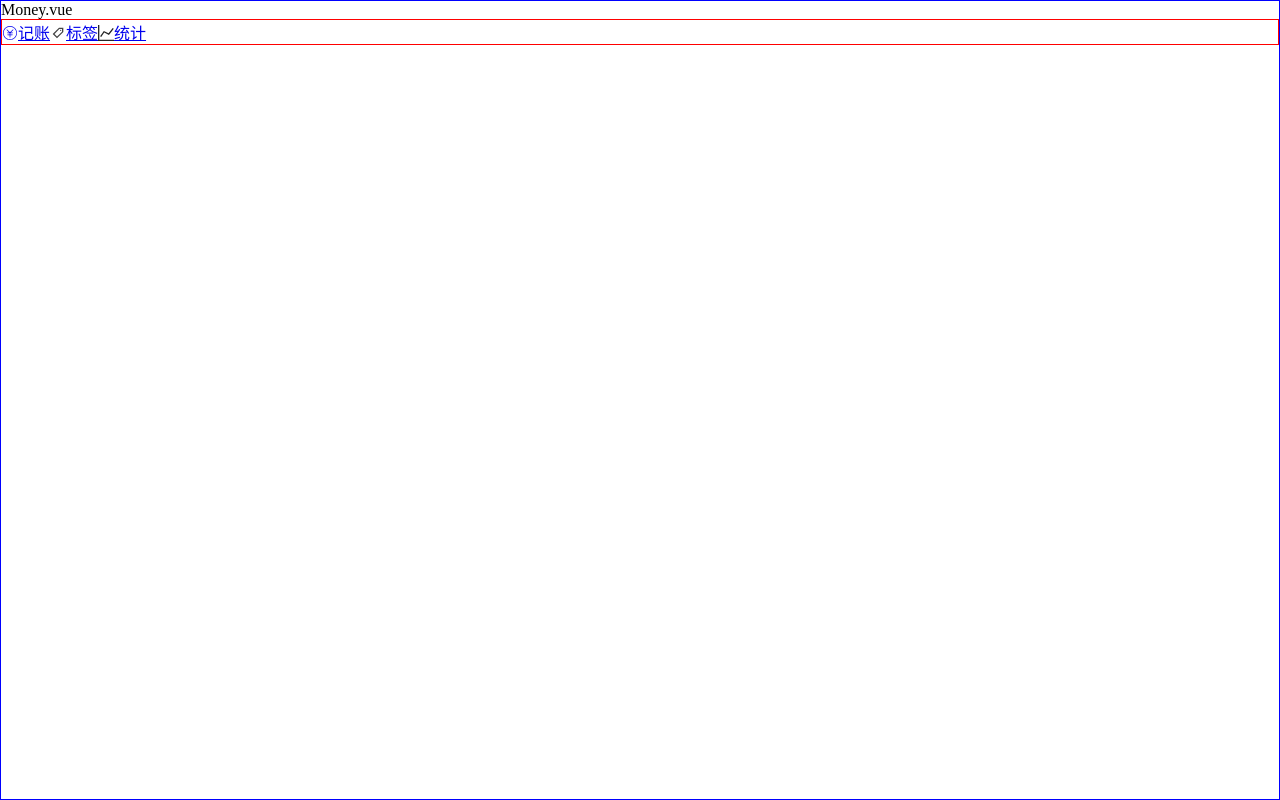
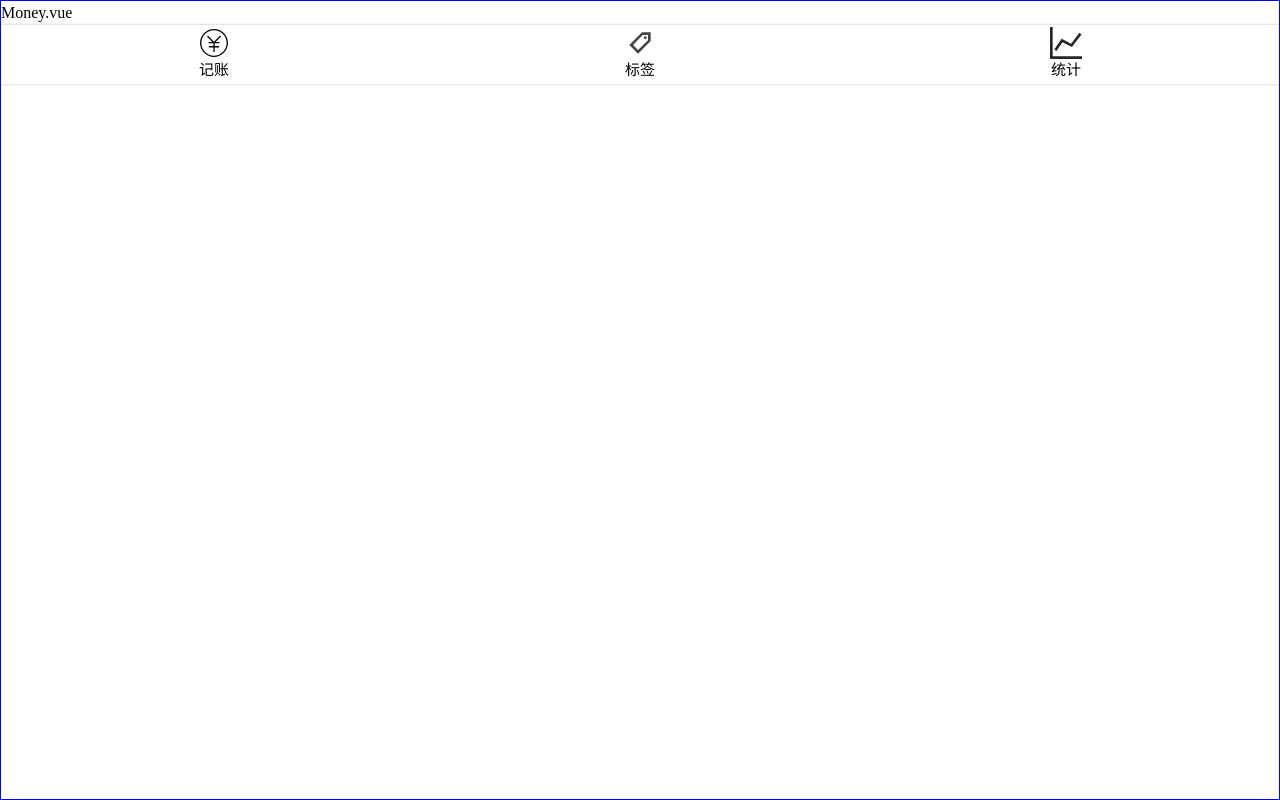
Before and after one commit to Jingweiw99/Mobile-account-book, a Vue app: page /#/money in a window 1280 px wide. Built offline with nearby package versions, Linux system fonts and the light colour scheme.

Commit message:
底部Icon样式

```diff
--- a/src/App.vue
+++ b/src/App.vue
@@ -11,6 +11,13 @@
   padding:0;
   box-sizing:border-box;
 }
+body{
+  line-height: 1.5;
+}
+a{
+  text-decoration:none;
+  color:inherit;
+}
 #app {
   font-family: Avenir, Helvetica, Arial, sans-serif;
   -webkit-font-smoothing: antialiased;
@@ -19,16 +26,4 @@
   color: #2c3e50;
 }
 
-nav {
-  padding: 30px;
-
-  a {
-    font-weight: bold;
-    color: #2c3e50;
-
-    &.router-link-exact-active {
-      color: #42b983;
-    }
-  }
-}
 </style>
--- a/src/components/Nav.vue
+++ b/src/components/Nav.vue
@@ -1,16 +1,21 @@
 <template>
-  <div class="nav">
-    <router-link to="/money"><Icon name="money"></Icon>记账</router-link>
+  <nav>
+    <router-link to="/money" class="item"
+      ><Icon name="money"></Icon>记账</router-link
+    >
 
-    <router-link to="/labels"><Icon name="label"></Icon>标签</router-link>
+    <router-link to="/labels" class="item"
+      ><Icon name="label"></Icon>标签</router-link
+    >
 
-    <router-link to="/statistics"> <icon name="statistics"></icon>统计 </router-link>
-  </div>
+    <router-link to="/statistics" class="item">
+      <icon name="statistics"></icon>统计
+    </router-link>
+  </nav>
 </template>
 
 <script lang="ts">
 //使用全部导入已经封装到Icon组件
-
 
 export default {
   name: "Nav",
@@ -22,7 +27,22 @@ export default {
 </script>
 
 <style lang="scss" scoped>
-.nav {
-  border: 1px solid red;
+nav {
+  display: flex;
+  box-shadow: 0 0 3px rgba(0, 0, 0, 0.25);
+  flex-direction: row;
+  font-size: 15px;
+  .item {
+    padding: 2px 0;
+    width: 33.3333%;
+    display: flex;
+    justify-content: center;
+    align-items: center;
+    flex-direction: column;
+  }
+  .icon {
+    width: 32px;
+    height: 32px;
+  }
 }
 </style>
```
